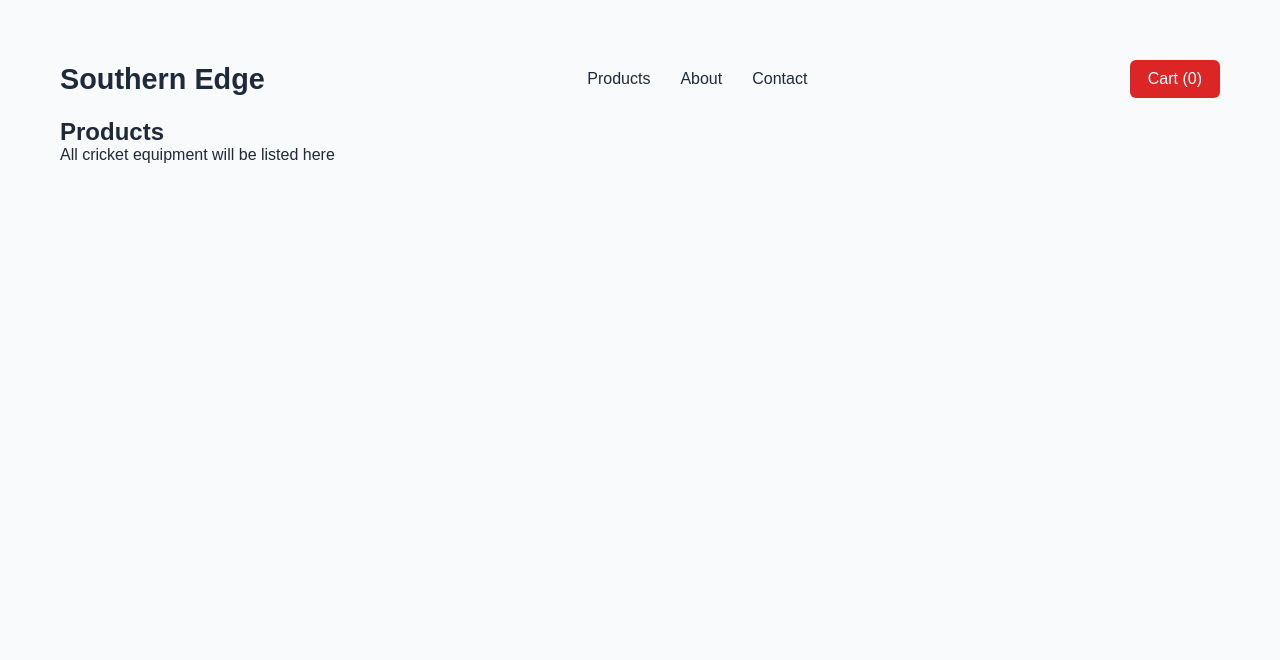
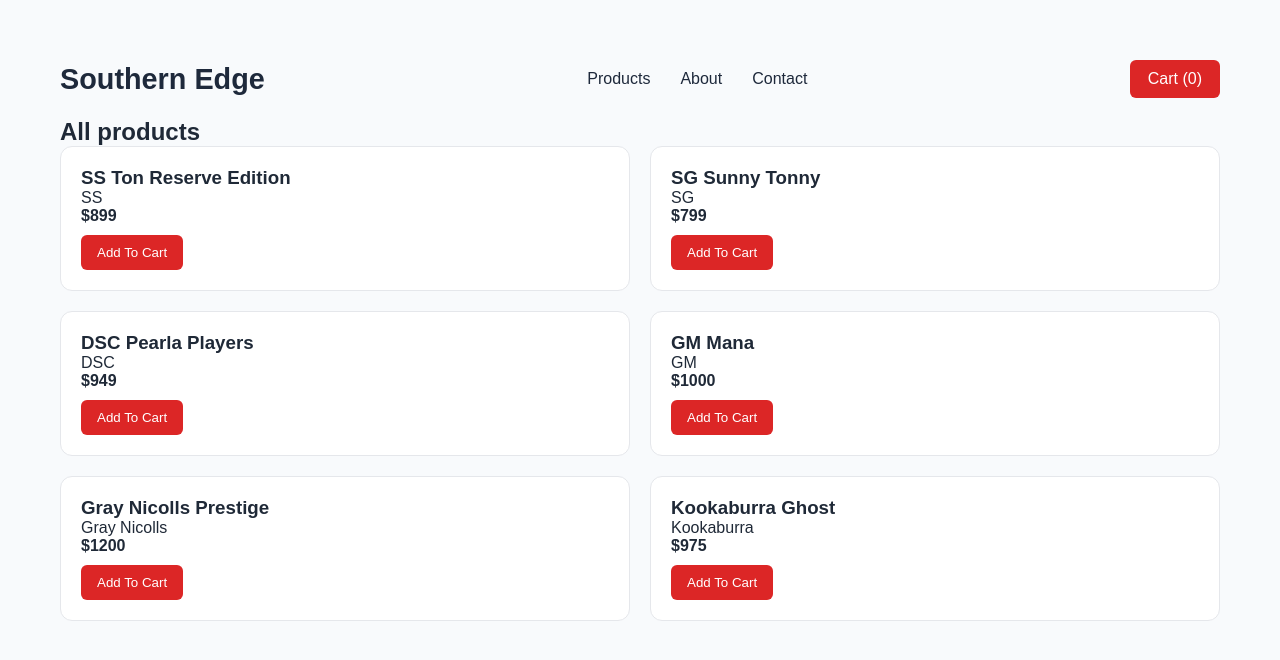
Before and after one commit to kaushikpawar87/southern-edge-store, a React (Vite) app: page /products in a window 1280 px wide. Shown: the top 660 px of the page. Built offline with nearby package versions, Linux system fonts and the light colour scheme.

Commit message:
Rendered products on products page.

```diff
--- a/src/App.jsx
+++ b/src/App.jsx
@@ -25,7 +25,10 @@
             <HomePage cartCount={cartCount} onAddToCart={handleAddToCart} />
           }
         />
-        <Route path="/products" element={<ProductsPage />} />
+        <Route
+          path="/products"
+          element={<ProductsPage onAddToCart={handleAddToCart} />}
+        />
         <Route path="/about" element={<AboutPage />} />
         <Route path="/contact" element={<ContactPage />} />
         <Route path="/cart" element={<CartPage />} />
--- a/src/pages/ProductsPage.jsx
+++ b/src/pages/ProductsPage.jsx
@@ -1,8 +1,22 @@
-function ProductsPage() {
+import ProductCard from "../components/ProductCard";
+import { products } from "../data/products";
+
+function ProductsPage({ onAddToCart }) {
   return (
     <section>
-      <h1>Products</h1>
-      <p>All cricket equipment will be listed here</p>
+      <h1>All products</h1>
+
+      <div className="category-grid">
+        {products.map((product) => (
+          <ProductCard
+            key={product.id}
+            name={product.name}
+            brand={product.brand}
+            price={product.price}
+            onAddToCart={onAddToCart}
+          />
+        ))}
+      </div>
     </section>
   );
 }
```
